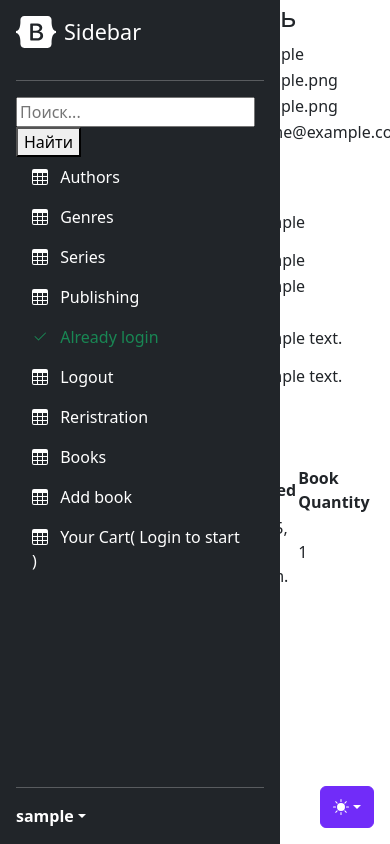
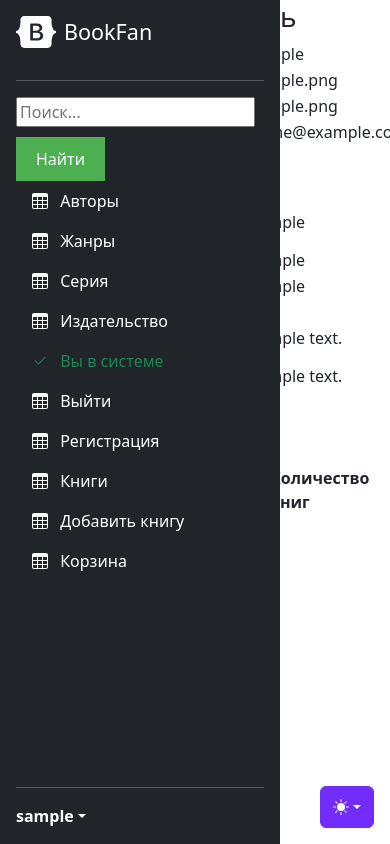
Before and after one commit to SergeyDeryabin19/shop_proj, a Django app: page /profile/view/ in a window 390 px wide; the page is wider, and only the part inside the window is pictured. Run offline with Django 4.2, Linux system fonts and the light colour scheme; a user stored in the database is signed in; tables that the repository leaves empty hold one stand-in row (values such as "Sample post"); some libraries are stand-ins or nearby versions.

Commit message:
some fix + little stile + cart edit(phone number) + migrate

```diff
--- a/src/cart/models.py
+++ b/src/cart/models.py
@@ -3,6 +3,7 @@
 from django.db.models.signals import pre_save
 from django.dispatch import receiver
 from book.models import Book
+from user_profile.models import CustomerProfile
 
 # Create your models here.
 
@@ -47,6 +48,12 @@
         auto_now=True
     )
 
+    phone = models.CharField(
+        max_length=15,
+        null=True,
+        blank=True,
+        default=None
+    )
 
     #  Сумарное количество книг в корзине
     @property
--- a/src/cart/urls.py
+++ b/src/cart/urls.py
@@ -6,6 +6,7 @@
     path('book_add_to_cart/<int:pk>', views.AddBookToCart.as_view(), name='book_add_to_cart.html'),
     path('cart_view', views.CartView.as_view(), name='cart_view'),
     path('cart/update/<int:cart_id>/<int:item_id>/', views.CartUpdateView.update_cart, name='update_cart'),
+    path('cart/update/<int:item_id>/', views.CartUpdateView.update_phone, name='update_phone'),
     path('cart/delete/<int:cart_id>/<int:item_id>/', views.CartUpdateView.delete_book, name='delete_book'),
     path('order/view/<int:cart_id>', views.CartUpdateView.create_order, name='order_view'),
     path("orders_all/", views.CartView.orders_all, name="orders_all"),
--- a/src/templates/base.html
+++ b/src/templates/base.html
@@ -118,6 +118,18 @@
 
 
     }
+    button[type="submit"] {
+      margin-top: 10px;
+      background-color: #4CAF50;
+      color: white;
+      border: none;
+      padding: 10px 20px;
+      text-align: center;
+      text-decoration: none;
+      display: inline-block;
+      font-size: 16px;
+      cursor: pointer;
+  }
 
 
 
@@ -221,7 +233,7 @@
     <div class="d-flex flex-column flex-shrink-0 p-3 text-bg-dark" style="width: 280px;">
       <a href="/" class="d-flex align-items-center mb-3 mb-md-0 me-md-auto text-white text-decoration-none">
         <svg class="bi pe-none me-2" width="40" height="32"><use xlink:href="#bootstrap"></use></svg>
-        <span class="fs-4">Sidebar</span>
+        <span class="fs-4">BookFan</span>
       </a>
       <hr>
       <ul class="nav nav-pills flex-column mb-auto">
@@ -240,25 +252,25 @@
         <li>
           <a href="{% url 'directories:view_author.html' %}" class="nav-link text-white">
             <svg class="bi pe-none me-2" width="16" height="16"><use xlink:href="#table"></use></svg>
-            Authors
+            Авторы
           </a>
         </li>
         <li>
           <a href="{% url 'directories:view_genres.html' %}" class="nav-link text-white">
             <svg class="bi pe-none me-2" width="16" height="16"><use xlink:href="#table"></use></svg>
-            Genres
+            Жанры
           </a>
         </li>
         <li>
           <a href="{% url 'directories:view_series.html' %}" class="nav-link text-white">
             <svg class="bi pe-none me-2" width="16" height="16"><use xlink:href="#table"></use></svg>
-            Series
+            Серия
           </a>
         </li>
         <li>
           <a href="{% url 'directories:view_publishing.html' %}" class="nav-link text-white">
             <svg class="bi pe-none me-2" width="16" height="16"><use xlink:href="#table"></use></svg>
-            Publishing
+            Издательство
           </a>
         </li>
         {% if user.is_authenticated %}
@@ -267,7 +279,7 @@
           <li>
             <span class="nav-link text-success">
               <svg class="bi pe-none me-2" width="16" height="16"><use xlink:href="#check2"></use></svg>
-              Already login
+              Вы в системе
             </span>
           </li>
         {% else %}
@@ -275,7 +287,7 @@
           <li>
             <a href="{% url 'staff:login' %}" class="nav-link text-white">
               <svg class="bi pe-none me-2" width="16" height="16"><use xlink:href="#table"></use></svg>
-              Login
+              Войти
             </a>
           </li>
         {% endif %}
@@ -288,25 +300,25 @@
         <li>
           <a href="{% url 'staff:logout' %}" class="nav-link text-white">
             <svg class="bi pe-none me-2" width="16" height="16"><use xlink:href="#table"></use></svg>
-            Logout
+            Выйти
           </a>
         </li>
         <li>
           <a href="{% url 'staff:signup' %}" class="nav-link text-white">
             <svg class="bi pe-none me-2" width="16" height="16"><use xlink:href="#table"></use></svg>
-            Reristration
+            Регистрация
           </a>
         </li>
         <li>
           <a href="{% url 'book:book_view_all.html' %}" class="nav-link text-white">
             <svg class="bi pe-none me-2" width="16" height="16"><use xlink:href="#table"></use></svg>
-            Books
+            Книги
           </a>
         </li>
         <li>
           <a href="{% url 'book:book_add.html' %}" class="nav-link text-white">
             <svg class="bi pe-none me-2" width="16" height="16"><use xlink:href="#table"></use></svg>
-            Add book
+            Добавить книгу
           </a>
         </li>
         {% if user.is_authenticated %}
@@ -317,7 +329,7 @@
             {% comment %} <a href="{% url 'cart:cart_view.html' cart_id=request.cart_id %}" class="nav-link text-white"> {% endcomment %}
             <a href="{% url 'cart:cart_view' %}" class="nav-link text-white">
               <svg class="bi pe-none me-2" width="16" height="16"><use xlink:href="#table"></use></svg>
-              Your Cart( Login to start )
+              Корзина
             </a>
           </li>
         {% else %}
@@ -326,7 +338,7 @@
             {% comment %} <a href="{% url 'cart:cart_view.html' cart_id=request.cart_id %}" class="nav-link text-white"> {% endcomment %}
             <a href="{% url 'cart:cart_view' %}" class="nav-link text-white">
               <svg class="bi pe-none me-2" width="16" height="16"><use xlink:href="#table"></use></svg>
-              Your Cart( Login to start )
+              Корзина
             </a>
           </li>
         {% endif %}
--- a/src/user_profile/models.py
+++ b/src/user_profile/models.py
@@ -22,7 +22,7 @@
     first_profile_name = models.CharField(max_length=100, null=True, blank=True)
     last_profile_name = models.CharField(max_length=100, null=True, blank=True)
     phone = models.CharField(max_length=15, null=True, blank=True)
-    group = models.ForeignKey(Group, on_delete=models.PROTECT, null=True, blank=True)
+    group = models.ForeignKey(Group, on_delete=models.PROTECT, null=True, blank=True, default="Customers")
     address = models.OneToOneField(Address, on_delete=models.CASCADE, null=True, blank=True)
     additional_info = models.TextField(null=True, blank=True)
 
--- a/src/user_profile/templates/profile/profile.html
+++ b/src/user_profile/templates/profile/profile.html
@@ -74,11 +74,11 @@
     <table class="order-table">
       <thead>
         <tr>
-          <th>Customer</th>
-          <th>Price</th>
-          <th>Status</th>
-          <th>Created</th>
-          <th>Book Quantity</th>
+          <th>Пользователь</th>
+          <th>Стоимость</th>
+          <th>Статус</th>
+          <th>Создан</th>
+          <th>Количество книг</th>
         </tr>
       </thead>
       <tbody>
```
Also changed, not shown: src/cart/templates/cart/cart_view.html (+21 -8 lines), src/cart/views.py (+11 -0 lines), src/cart/migrations/0010_cart_contact_phone.py (added), src/cart/migrations/0011_remove_cart_contact_phone_cart_phone.py (added), src/user_profile/migrations/0005_alter_customerprofile_group.py (added).
